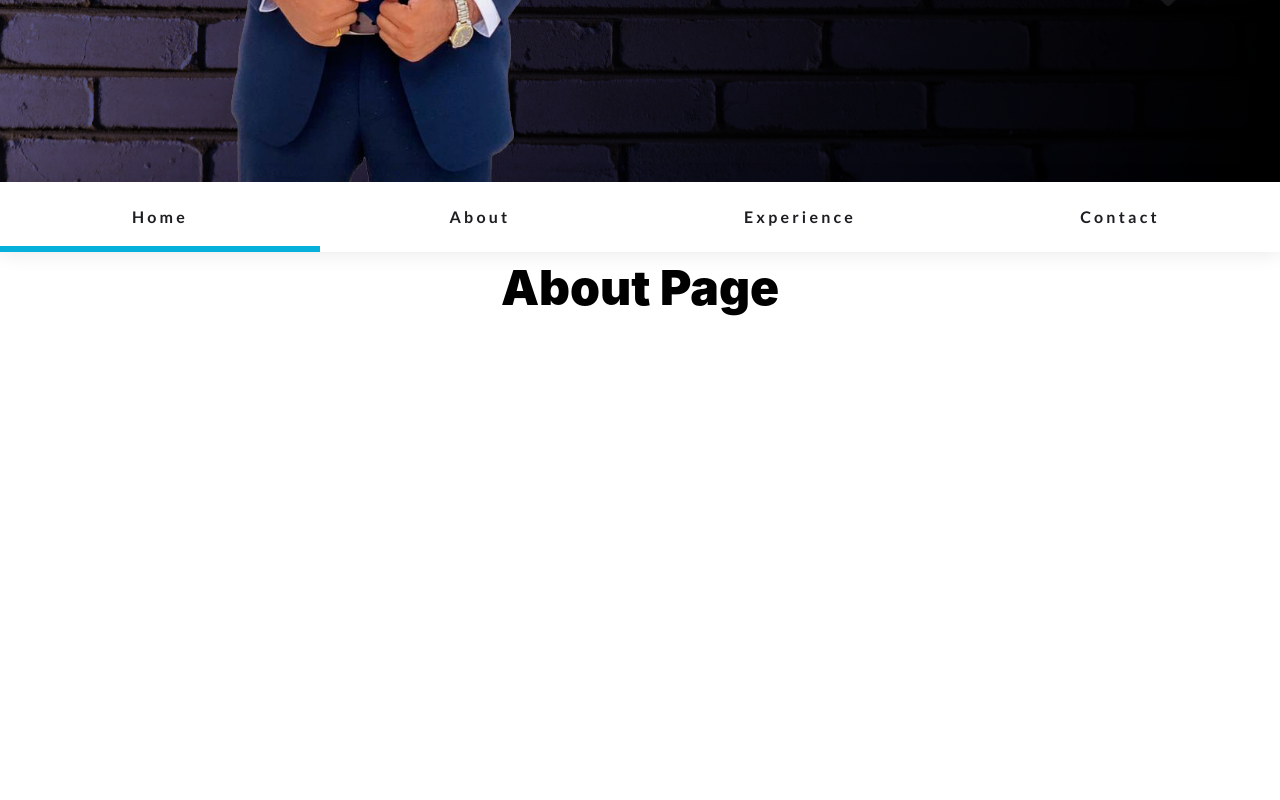
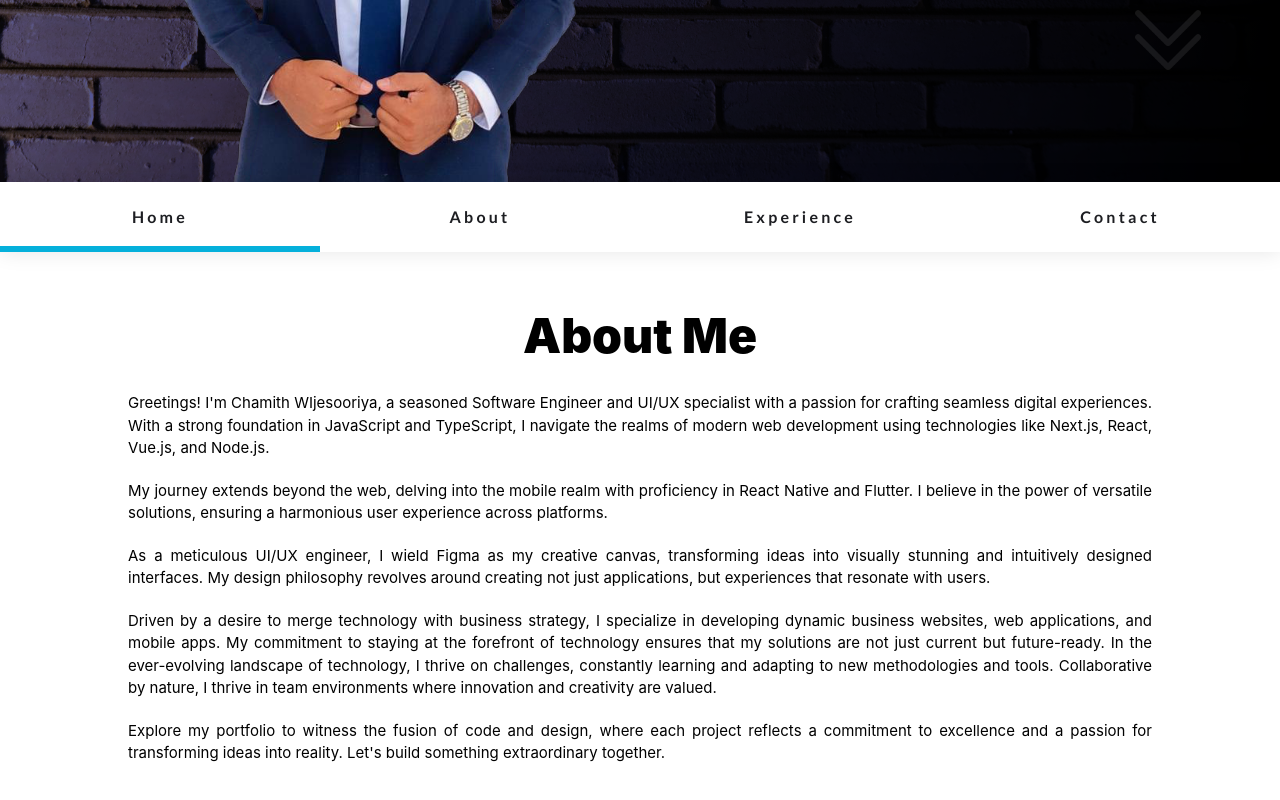
Before and after one commit to CWxMaxX/my-portfolio-vuejs, a Vue app: page / in a window 1280 px wide. Shown: the part 618-1418 px from the top of the page. Built offline with nearby package versions, Linux system fonts and the light colour scheme.

Commit message:
About me page updated

```diff
--- a/src/views/AboutView.vue
+++ b/src/views/AboutView.vue
@@ -1,7 +1,37 @@
 <script setup></script>
 <template>
-  <div id="about" class="min-h-screen w-full text-center pt-[70px]  bg-white text-black">
-    <h1 class="">About Page</h1>
+  <div id="about" class="min-h-screen w-full  text-center pt-[70px]  bg-white text-black">
+    <h1 class="pt-12">About Me</h1>
+    <p class="pt-5 px-[10vw] text-justify">
+      Greetings! I'm Chamith WIjesooriya, a seasoned Software Engineer and UI/UX specialist with a passion for crafting
+      seamless
+      digital experiences. With a strong foundation in JavaScript and TypeScript, I navigate the realms of modern web
+      development using technologies like Next.js, React, Vue.js, and Node.js.
+    </p>
+    <p class="pt-5 px-[10vw] text-justify">
+      My journey extends beyond the web, delving into the mobile realm with proficiency in React Native and Flutter. I
+      believe in the power of versatile solutions, ensuring a harmonious user experience across platforms.
+    </p>
+    <p class="pt-5 px-[10vw] text-justify">
+      As a meticulous UI/UX engineer, I wield Figma as my creative canvas, transforming ideas into visually stunning and
+      intuitively designed interfaces. My design philosophy revolves around creating not just applications, but
+      experiences that resonate with users.
+    </p>
+    <p class="pt-5 px-[10vw] text-justify">
+      Driven by a desire to merge technology with business strategy, I specialize in developing dynamic business websites,
+      web applications, and mobile apps. My commitment to staying at the forefront of technology ensures that my solutions
+      are not just current but future-ready.
+
+      In the ever-evolving landscape of technology, I thrive on challenges, constantly learning and adapting to new
+      methodologies and tools. Collaborative by nature, I thrive in team environments where innovation and creativity are
+      valued.
+    </p>
+    <p class="pt-5 px-[10vw] text-justify">
+      Explore my portfolio to witness the fusion of code and design, where each project reflects a commitment to
+      excellence and a passion for transforming ideas into reality.
+
+      Let's build something extraordinary together.
+    </p>
 
   </div>
 </template>
--- a/src/views/HomeView.vue
+++ b/src/views/HomeView.vue
@@ -90,8 +90,7 @@ onUnmounted(() => {
         <span class="blue-title">UX/UI, Software Engineer</span>
       </div>
         <img
-
-          class="hover:cursor-pointer absolute bottom-[20vh] 2xl:w-[6vw] w-[6rem]   right-[5vw] scroll-button"
+          class="hover:cursor-pointer absolute bottom-[12vh] 2xl:w-[6vw] w-[6rem] right-[5vw] scroll-button"
           src="/icons/down-arrow.png"
           alt="down"
           @click="scrollToId('about')"
```
Also changed, not shown: public/images/pro-photo.png.
